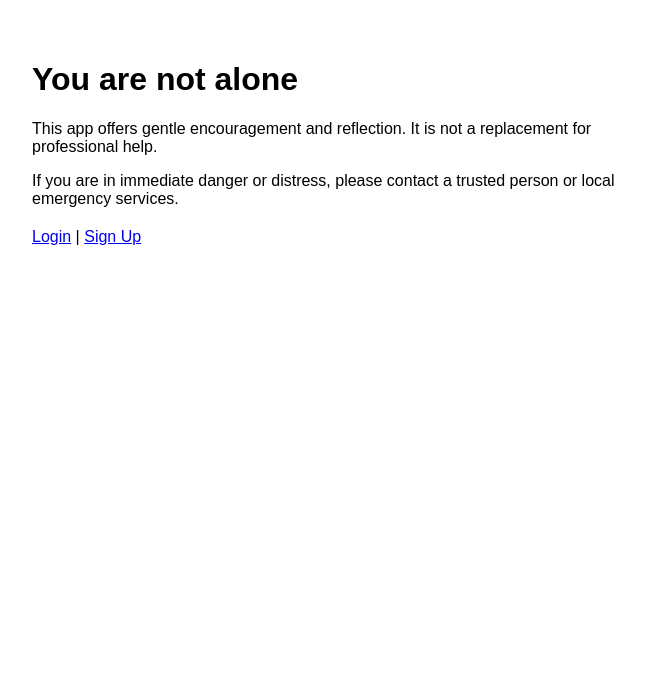
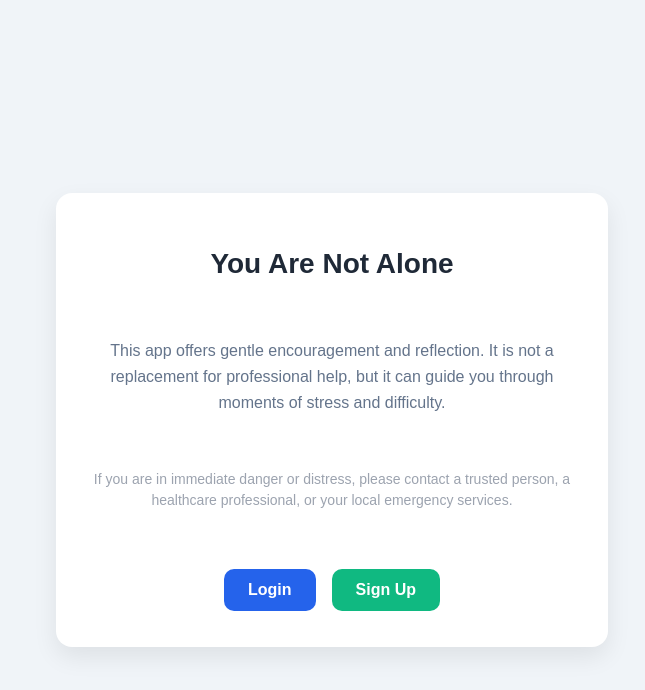
Before and after one commit to Rabbi111-cloud/Mental-Support-App, a Next.js app: page / in a window 1280 px wide. Shown: the top 690 px of the page, without its empty margins (308-953 px from the left). Built offline with nearby package versions, Linux system fonts and the light colour scheme.

Commit message:
Update page.js

```diff
--- a/app/page.js
+++ b/app/page.js
@@ -2,22 +2,73 @@ import Link from "next/link"
 
 export default function Home() {
   return (
-    <main style={{ padding: 40, maxWidth: 600, margin: "auto" }}>
-      <h1>You are not alone</h1>
+    <main
+      style={{
+        minHeight: "100vh",
+        display: "flex",
+        justifyContent: "center",
+        alignItems: "center",
+        background: "#f0f4f8",
+        padding: 20,
+      }}
+    >
+      <div
+        style={{
+          width: "100%",
+          maxWidth: 480,
+          background: "white",
+          padding: 36,
+          borderRadius: 16,
+          boxShadow: "0 10px 25px rgba(0,0,0,0.08)",
+          display: "flex",
+          flexDirection: "column",
+          gap: 24,
+          textAlign: "center",
+        }}
+      >
+        <h1 style={{ fontSize: 28, fontWeight: "bold", color: "#1f2937" }}>
+          You Are Not Alone
+        </h1>
 
-      <p>
-        This app offers gentle encouragement and reflection.
-        It is not a replacement for professional help.
-      </p>
+        <p style={{ fontSize: 16, color: "#64748b", lineHeight: 1.6 }}>
+          This app offers gentle encouragement and reflection. It is not a replacement for professional help, but it can guide you through moments of stress and difficulty.
+        </p>
 
-      <p>
-        If you are in immediate danger or distress, please contact
-        a trusted person or local emergency services.
-      </p>
+        <p style={{ fontSize: 14, color: "#9ca3af", lineHeight: 1.5 }}>
+          If you are in immediate danger or distress, please contact a trusted person, a healthcare professional, or your local emergency services.
+        </p>
 
-      <div style={{ marginTop: 20 }}>
-        <Link href="/login">Login</Link>{" | "}
-        <Link href="/signup">Sign Up</Link>
+        <div style={{ display: "flex", justifyContent: "center", gap: 16, marginTop: 20 }}>
+          <Link
+            href="/login"
+            style={{
+              padding: "12px 24px",
+              borderRadius: 10,
+              background: "#2563eb",
+              color: "white",
+              textDecoration: "none",
+              fontWeight: "bold",
+              fontSize: 16,
+            }}
+          >
+            Login
+          </Link>
+
+          <Link
+            href="/signup"
+            style={{
+              padding: "12px 24px",
+              borderRadius: 10,
+              background: "#10b981",
+              color: "white",
+              textDecoration: "none",
+              fontWeight: "bold",
+              fontSize: 16,
+            }}
+          >
+            Sign Up
+          </Link>
+        </div>
       </div>
     </main>
   )
```
